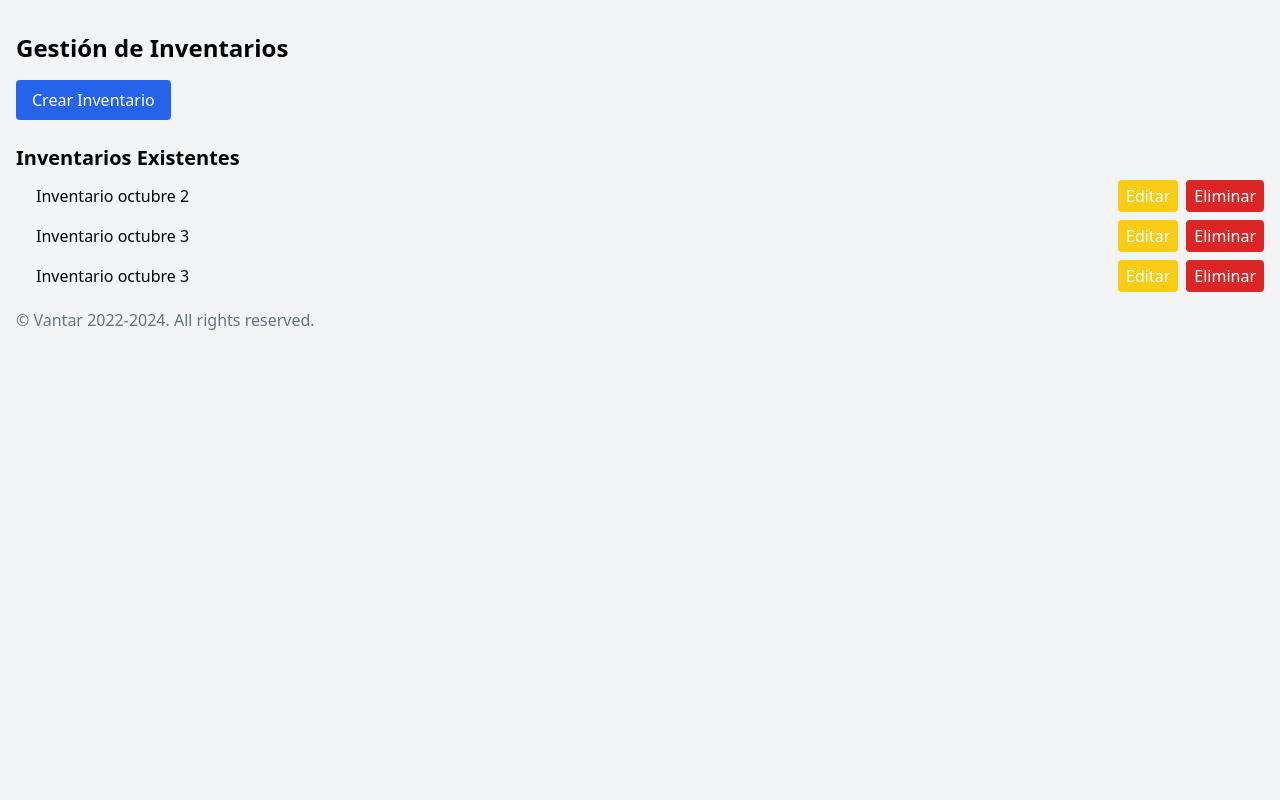
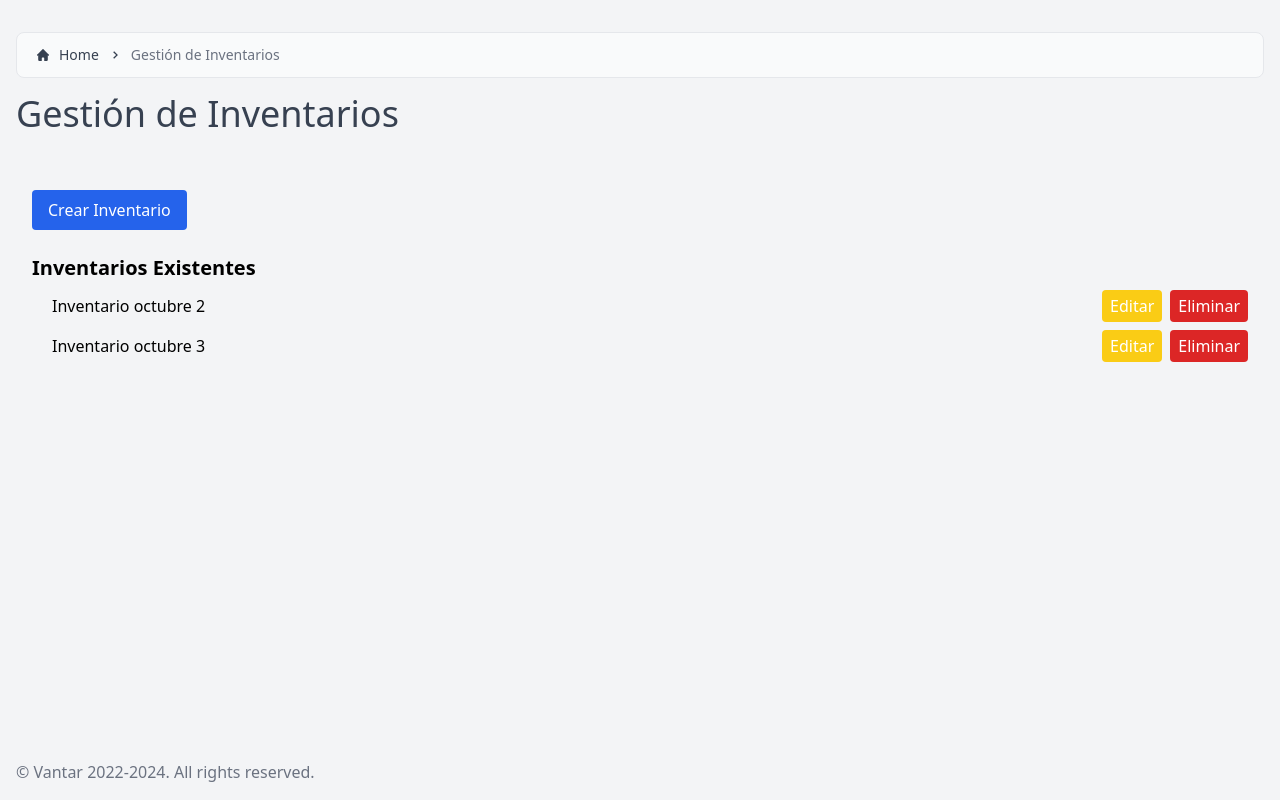
Before and after one commit to HaroldMart/Vantar-Frontend, a Next.js app: page /inventory in a window 1280 px wide. Built offline with nearby package versions, Linux system fonts and the light colour scheme; data requests are answered from the project's data file.

Commit message:
Revamp: Little implementation of UI in modules.

```diff
--- a/app/(features)/(home)/page.tsx
+++ b/app/(features)/(home)/page.tsx
@@ -14,6 +14,7 @@ export default function Home() {
           Pagina de inicio
         </h1>
         <Link href={"products"}>Ir a productos</Link>
+        <Link href={"inventory"}>Ir a inventarios</Link>
       </div>
     </>
   );
--- a/app/(features)/inventory/[id]/page.tsx
+++ b/app/(features)/inventory/[id]/page.tsx
@@ -5,6 +5,8 @@ import { useState, useEffect } from "react";
 import axios from "axios";
 import { useRouter } from "next/router";
 import { products } from "@/POSIBLE ELIMINAR/DATABASE";
+import Link from "next/link";
+import { BiChevronRight, BiHome, BiHomeAlt, BiSolidHome } from "react-icons/bi";
 
 
 const productsList = products;
@@ -112,15 +114,41 @@ const InventoryDetail = ({ params }) => {
     };
 
     return (
+        <>
+            <div className="container mx-auto px-4 pt-8 h-full">
+                <div className="h-full">
+                    <div className="">
+                        <nav className="flex px-5 py-3 mb-4 text-gray-700 border border-gray-200 rounded-lg bg-gray-50" aria-label="Breadcrumb"> {/* dark:bg-gray-800 dark:border-gray-700 */}
+                            {/* Breadcrumb Content */}
+                            <ol className="inline-flex items-center space-x-1 md:space-x-2 rtl:space-x-reverse">
+                                <li className="inline-flex items-center">
+                                    <Link href={"/"} className="inline-flex items-center text-sm font-medium text-gray-700 hover:text-blue-600 transition-all duration-200 hover:scale-105"> {/* dark:text-gray-400 dark:hover:text-white */}
+                                        <BiSolidHome size={18} className="mr-1" />
+                                        Inicio
+                                    </Link>
+                                </li>
+                                <BiChevronRight />
+                                <li>
+                                    <Link href={"/inventory"} className="inline-flex items-center text-sm font-medium text-gray-700 hover:text-blue-600 transition-all duration-200 hover:scale-105">
+                                        Inventario
+                                    </Link>
+                                </li>
+                                <BiChevronRight />
+                                <li>
+                                    <div className="flex items-center">
+                                        <span className="text-sm font-medium text-gray-500"> {/* dark:text-gray-400 dark:hover:text-white */}
+                                            {inventory?.name}
+                                        </span>
+                                    </div>
+                                </li>
+                            </ol>
+                        </nav>
+                        <h1 className="flex gap-2 items-center text-4xl font-medium text-gray-700 mb-6">
+                            {inventory?.name}
+                        </h1>
+                    </div>
+
                     <div>
-            <h1>{inventory?.name}</h1>
-
-            {/* <input
-                type="text"
-                placeholder="Buscar productos"
-                value={searchTerm}
-                onChange={handleSearch}
-            /> */}
                         <input
                             type="text"
                             placeholder="Buscar producto"
@@ -160,6 +188,9 @@ const InventoryDetail = ({ params }) => {
                         </select>
                         <button onClick={handleAddProduct}>Añadir producto</button>
                     </div>
+                </div>
+            </div>
+        </>
     );
 };
 
--- a/app/(features)/inventory/page.tsx
+++ b/app/(features)/inventory/page.tsx
@@ -4,6 +4,7 @@
 import { useState, useEffect } from 'react';
 import axios from 'axios';
 import Link from 'next/link';
+import { BiChevronRight } from "react-icons/bi";
 
 interface Inventory {
     id: string;
@@ -106,10 +107,38 @@ export default function InventoryPage() {
     }, [successMessage]);
 
     return (
+        <>
+            <div className="container mx-auto px-4 pt-8 h-full">
+                <div className="h-full">
+                    <div className="">
+                        <nav className="flex px-5 py-3 mb-4 text-gray-700 border border-gray-200 rounded-lg bg-gray-50" aria-label="Breadcrumb"> {/* dark:bg-gray-800 dark:border-gray-700 */}
+                            {/* Breadcrumb Content */}
+                            <ol className="inline-flex items-center space-x-1 md:space-x-2 rtl:space-x-reverse">
+                                <li className="inline-flex items-center">
+                                    <Link href={"/"} className="inline-flex items-center text-sm font-medium text-gray-700 hover:text-blue-600 transition-all duration-200 hover:scale-105"> {/* dark:text-gray-400 dark:hover:text-white */}
+                                        <svg className="w-3 h-3 me-2.5" aria-hidden="true" xmlns="http://www.w3.org/2000/svg" fill="currentColor" viewBox="0 0 20 20">
+                                            <path d="m19.707 9.293-2-2-7-7a1 1 0 0 0-1.414 0l-7 7-2 2a1 1 0 0 0 1.414 1.414L2 10.414V18a2 2 0 0 0 2 2h3a1 1 0 0 0 1-1v-4a1 1 0 0 1 1-1h2a1 1 0 0 1 1 1v4a1 1 0 0 0 1 1h3a2 2 0 0 0 2-2v-7.586l.293.293a1 1 0 0 0 1.414-1.414Z" />
+                                        </svg>
+                                        Home
+                                    </Link>
+                                </li>
+                                <li>
+                                    <div className="flex items-center">
+                                        <BiChevronRight />
+                                        <span className="ms-1 text-sm font-medium text-gray-500 md:ms-2"> {/* dark:text-gray-400 dark:hover:text-white */}
+                                            Gestión de Inventarios
+                                        </span>
+                                    </div>
+                                </li>
+                            </ol>
+                        </nav>
+                        <h1 className="flex gap-2 items-center text-4xl font-medium text-gray-700 mb-6">
+                            Gestión de Inventarios
+                        </h1>
+                    </div>
+
+                    <div className="flex flex-col items-center gap-4">
                         <div className="container mx-auto px-4 pt-8">
-            <h1 className="text-2xl font-bold mb-4">Gestión de Inventarios</h1>
-
-            {/* Botón para crear nuevo inventario */}
                             <button
                                 onClick={createInventory}
                                 className="px-4 py-2 bg-blue-600 text-white rounded hover:bg-blue-700"
@@ -209,5 +238,9 @@ export default function InventoryPage() {
                                 </div>
                             )}
                         </div>
+                    </div>
+                </div>
+            </div>
+        </>
     );
 }
--- a/app/(features)/products/page.tsx
+++ b/app/(features)/products/page.tsx
@@ -3,7 +3,6 @@
 import Link from "next/link";
 import { BiChevronRight } from "react-icons/bi";
 
-// importing the CRUD functions
 import { ProductsTable } from "./components/ProductsTable";
 
 export default function Product() {
@@ -37,6 +36,7 @@ export default function Product() {
                             Productos
                         </h1>
                     </div>
+
                     <div className="flex flex-col items-center gap-4">
                         <ProductsTable />
                     </div>
--- a/app/(features)/shared/db.json
+++ b/app/(features)/shared/db.json
@@ -19,6 +19,11 @@
       "id": "3d44",
       "name": "Caña",
       "price": 100
+    },
+    {
+      "id": "6470",
+      "name": "Azucar 1Lbs",
+      "price": 40
     }
   ],
   "inventories": [
@@ -28,40 +33,15 @@
       "products": []
     },
     {
-      "id": "tlei80wzj",
+      "id": "xifvpu8at",
       "name": "Inventario octubre 3",
       "products": [
         {
-          "id": "ac32",
-          "name": "Aguacate",
-          "price": "75"
-        },
-        {
-          "id": "c586",
-          "name": "Ñame",
-          "price": 100
-        },
-        {
-          "id": "926f",
-          "name": "Chinola ",
-          "price": 25
-        },
-        {
-          "id": "2815",
-          "name": "Habichuela gira 1lbs",
-          "price": 75
-        },
-        {
-          "id": "946e",
-          "name": "Guandules secos 1lbs",
-          "price": 85
+          "id": "6470",
+          "name": "Azucar 1Lbs",
+          "price": 40
         }
       ]
-    },
-    {
-      "id": "xifvpu8at",
-      "name": "Inventario octubre 3",
-      "products": []
     }
   ]
 }
```
Lines whose indentation alone changed are shown as unchanged.
